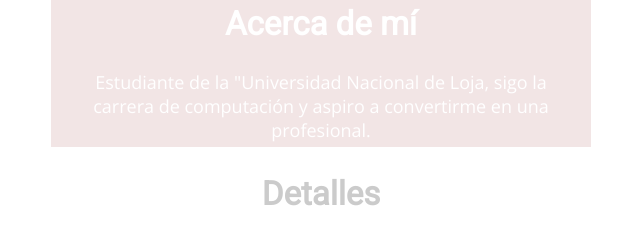
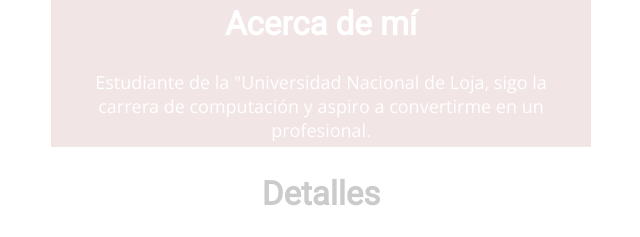
Before and after one commit to jAlverca/jAlverca.github.io, a plain HTML site: page index.html in a window 1280 px wide. Shown: the part 394-631 px from the top of the page, 319-959 px from the left. Drawn offline with nearby package versions, Linux system fonts and the light colour scheme.

Commit message:
Add files via upload

```diff
--- a/index.html
+++ b/index.html
@@ -18,7 +18,7 @@
   </div>
   <div id="about-me">
     <h2>Acerca de mí</h2>
-    <p>Estudiante de la "Universidad Nacional de Loja, sigo la carrera de computación y aspiro a convertirme en una profesional. </p>
+    <p>Estudiante de la "Universidad Nacional de Loja, sigo la carrera de computación y aspiro a convertirme en un profesional. </p>
   </div>
   <div id="details">
     <h2>Detalles</h2>
```
